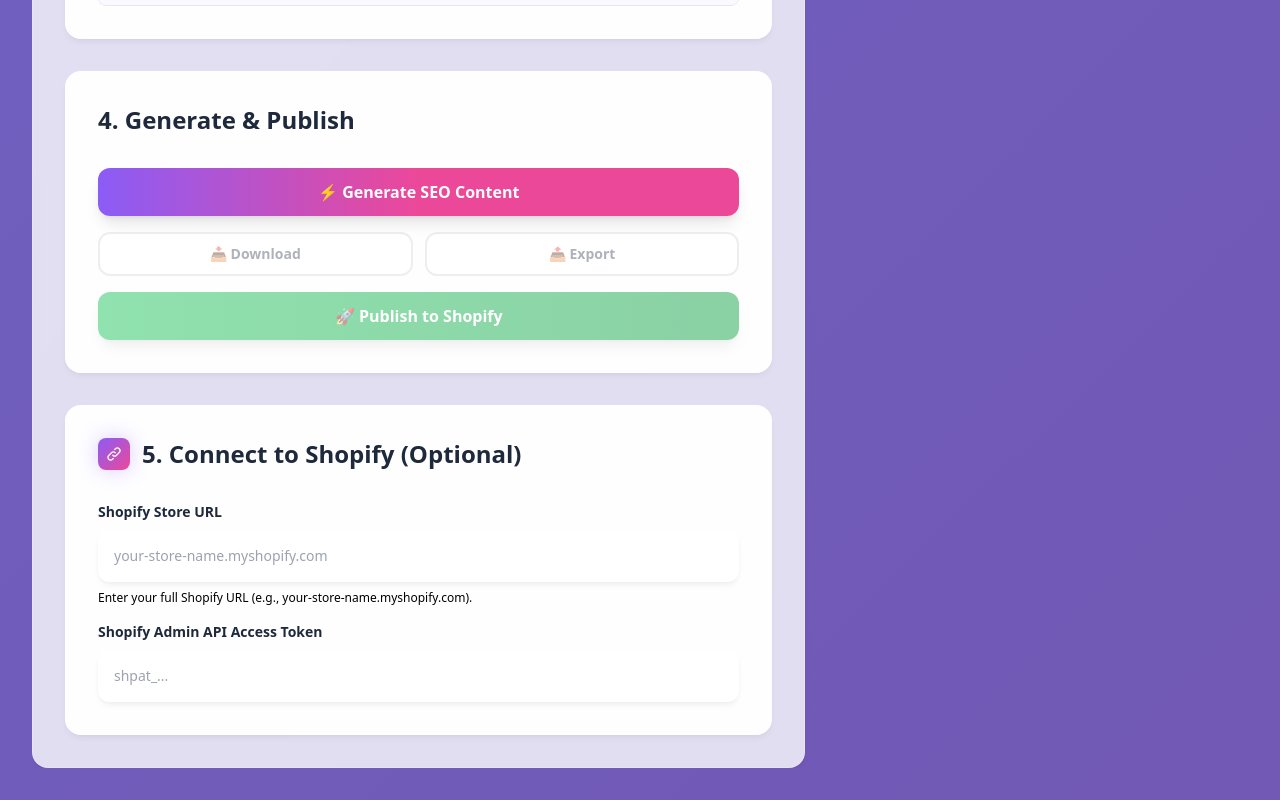
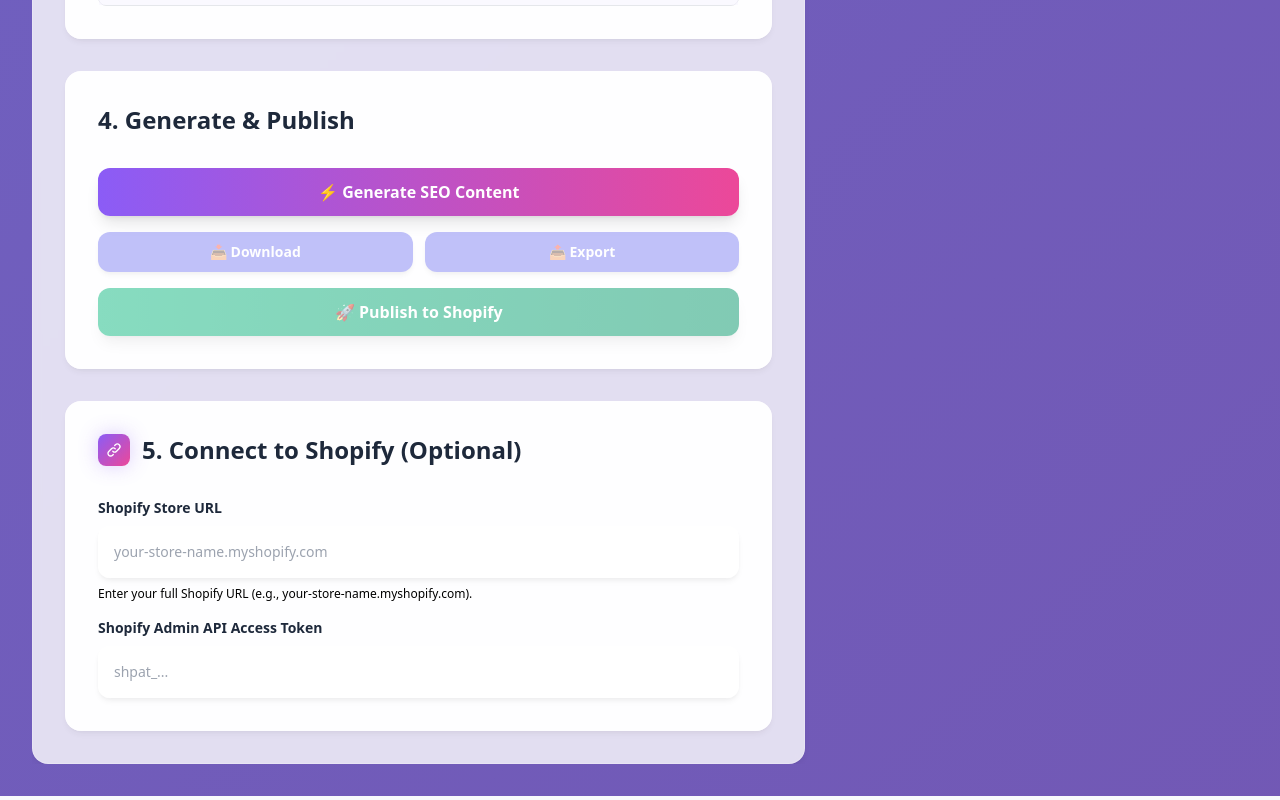
Before and after one commit to YaraPaola/ecommerce-assistant, a React (Vite) app: page / in a window 1280 px wide. Shown: the part 2032-2832 px from the top of the page. Built offline with nearby package versions, Linux system fonts and the light colour scheme; no server answers.

Commit message:
Remove white fading from buttons - use solid bold colors with white text

```diff
--- a/components/LeftPanel.tsx
+++ b/components/LeftPanel.tsx
@@ -236,19 +236,19 @@ export const LeftPanel: React.FC<LeftPanelProps> = ({
 
             <Section title="4. Generate & Publish" iconName="bolt">
                 <div className="space-y-4">
-                    <button onClick={onGenerateSeo} disabled={isGeneratingSeo} title="Generate SEO Content (Ctrl/Cmd + G)" className="w-full px-6 py-3 text-base font-semibold rounded-xl bg-gradient-to-r from-primary-accent via-secondary to-[#ec4899] text-white shadow-lg hover-lift transition-all disabled:opacity-50 disabled:shadow-sm flex items-center justify-center">
+                    <button onClick={onGenerateSeo} disabled={isGeneratingSeo} title="Generate SEO Content (Ctrl/Cmd + G)" className="w-full px-6 py-3 text-base font-semibold rounded-xl bg-gradient-to-r from-[#8b5cf6] to-[#ec4899] text-white shadow-lg hover:from-[#7c3aed] hover:to-[#db2777] hover-lift transition-all disabled:opacity-50 disabled:cursor-not-allowed flex items-center justify-center">
                         {isGeneratingSeo ? <><Icon name="spinner" className="animate-spin mr-2" /> Generating...</> : <>⚡ Generate SEO Content</>}
                     </button>
                     <div className="flex gap-3">
-                        <button onClick={onDownloadImages} disabled={!isAnyImageSelected} title="Download selected images (Ctrl/Cmd + Shift + D)" className="flex-1 px-4 py-2.5 text-sm font-semibold rounded-xl text-gray-700 bg-white border-2 border-gray-300 hover:bg-gray-50 hover:border-primary-accent focus:ring-2 focus:ring-primary-accent hover-lift transition-all disabled:opacity-40 disabled:cursor-not-allowed">
+                        <button onClick={onDownloadImages} disabled={!isAnyImageSelected} title="Download selected images (Ctrl/Cmd + Shift + D)" className="flex-1 px-4 py-2.5 text-sm font-semibold rounded-xl text-white bg-[#6366f1] hover:bg-[#4f46e5] shadow-md hover:shadow-lg hover-lift transition-all disabled:opacity-40 disabled:cursor-not-allowed">
                             📥 Download
                         </button>
-                        <button onClick={onExport} disabled={!canExport} title={!canExport ? 'Please generate SEO content and select at least one variant.' : ''} className="flex-1 px-4 py-2.5 text-sm font-semibold rounded-xl text-gray-700 bg-white border-2 border-gray-300 hover:bg-gray-50 hover:border-primary-accent focus:ring-2 focus:ring-primary-accent hover-lift transition-all disabled:opacity-40 disabled:cursor-not-allowed">
+                        <button onClick={onExport} disabled={!canExport} title={!canExport ? 'Please generate SEO content and select at least one variant.' : ''} className="flex-1 px-4 py-2.5 text-sm font-semibold rounded-xl text-white bg-[#6366f1] hover:bg-[#4f46e5] shadow-md hover:shadow-lg hover-lift transition-all disabled:opacity-40 disabled:cursor-not-allowed">
                             📤 Export
                         </button>
                     </div>
 
-                    <button onClick={onPublish} disabled={!canPublish || isPublishing} title={!canPublish ? 'Please fill Shopify details, generate SEO content and select variants.' : 'Publish to Shopify (Ctrl/Cmd + Alt + P)'} className="w-full px-6 py-3 text-base font-semibold rounded-xl bg-gradient-to-r from-green-500 to-green-600 text-white shadow-lg hover:from-green-600 hover:to-green-700 hover-lift transition-all disabled:opacity-50 disabled:cursor-not-allowed flex items-center justify-center">
+                    <button onClick={onPublish} disabled={!canPublish || isPublishing} title={!canPublish ? 'Please fill Shopify details, generate SEO content and select variants.' : 'Publish to Shopify (Ctrl/Cmd + Alt + P)'} className="w-full px-6 py-3 text-base font-semibold rounded-xl bg-gradient-to-r from-[#10b981] to-[#059669] text-white shadow-lg hover:from-[#059669] hover:to-[#047857] hover-lift transition-all disabled:opacity-50 disabled:cursor-not-allowed flex items-center justify-center">
                         {isPublishing ? <><Icon name="spinner" className="animate-spin mr-2" /> Publishing...</> : <>🚀 Publish to Shopify</>}
                     </button>
                 </div>
```
